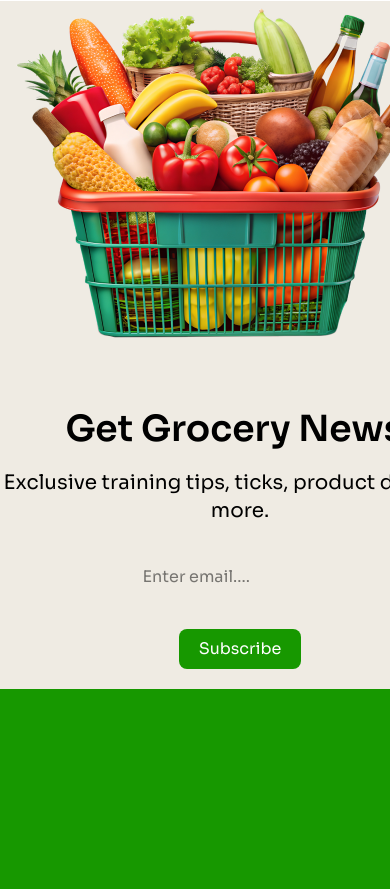
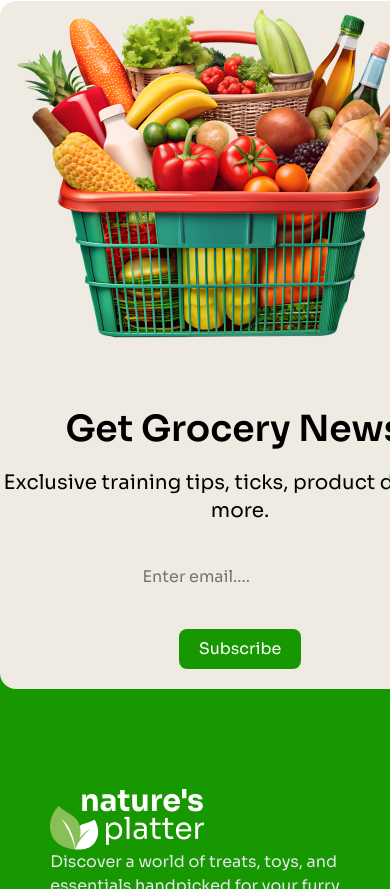
Before and after one commit to Hridoy421eng/web-dev-assignment3, a plain HTML site: page index.html in a window 390 px wide. Shown: the part 5357-6246 px from the top of the page. Drawn offline with nearby package versions, Linux system fonts and the light colour scheme.

Commit message:
added the last time

```diff
--- a/index.html
+++ b/index.html
@@ -340,12 +340,12 @@
         <!-- news section starts here -->
 
          <section class="relative container w-full lg:w-[1220px] mx-auto mt-30">
-            <div class="relative z-1 w-120 lg:w-[1220px] flex flex-col lg:flex-row justify-evenly mx-auto mt-10 bg-[#EFEBE3]">
+            <div class="relative z-1 w-120 lg:w-[1220px] flex flex-col lg:flex-row justify-evenly mx-auto mt-10 bg-[#EFEBE3] rounded-2xl">
                 <div><img src="c2-assets/vegetable-busket.png" alt=""></div>
                 <div class="mt-15 text-center lg:text-start">
                     <h4 class="text-4xl font-semibold">Get Grocery News!</h4>
                     <p class="text-xl mt-5">Exclusive training tips, ticks, product deals and more.</p>
-                    <input class="mt-5 px-30 py-5" type="email" name="" id="" placeholder="Enter email...."><br>
+                    <input class="mt-5 px-30 py-5 rounded-2xl" type="email" name="" id="" placeholder="Enter email...."><br>
                     <button class="px-5 py-2 text-white bg-[#179800] rounded-lg mt-5 mb-5 lg:mb-0">Subscribe</button>
                 </div>
             </div>
@@ -355,7 +355,7 @@
 
     <footer>
         <section class="container mx-auto">
-            <div class="absolute container w-full h-400 lg:h-200 mx-auto mb-100 -mt-50 flex flex-col lg:flex-row justify-around items-center bg-[#179800]">
+            <div class="absolute container w-full h-400 lg:h-200 mx-auto mb-100 -mt-75 lg:-mt-45 flex flex-col lg:flex-row justify-around items-center bg-[#179800]">
                 <div class="mt-100 ml-0 lg:ml-50 text-start">
                     <div><img src="c2-assets/logo-footer.png" alt="a footer logo will appear here"></div>
                     <p class="text-gray-200">Discover a world of treats, toys, and <br> essentials handpicked for your furry <br> friends</p>
```
